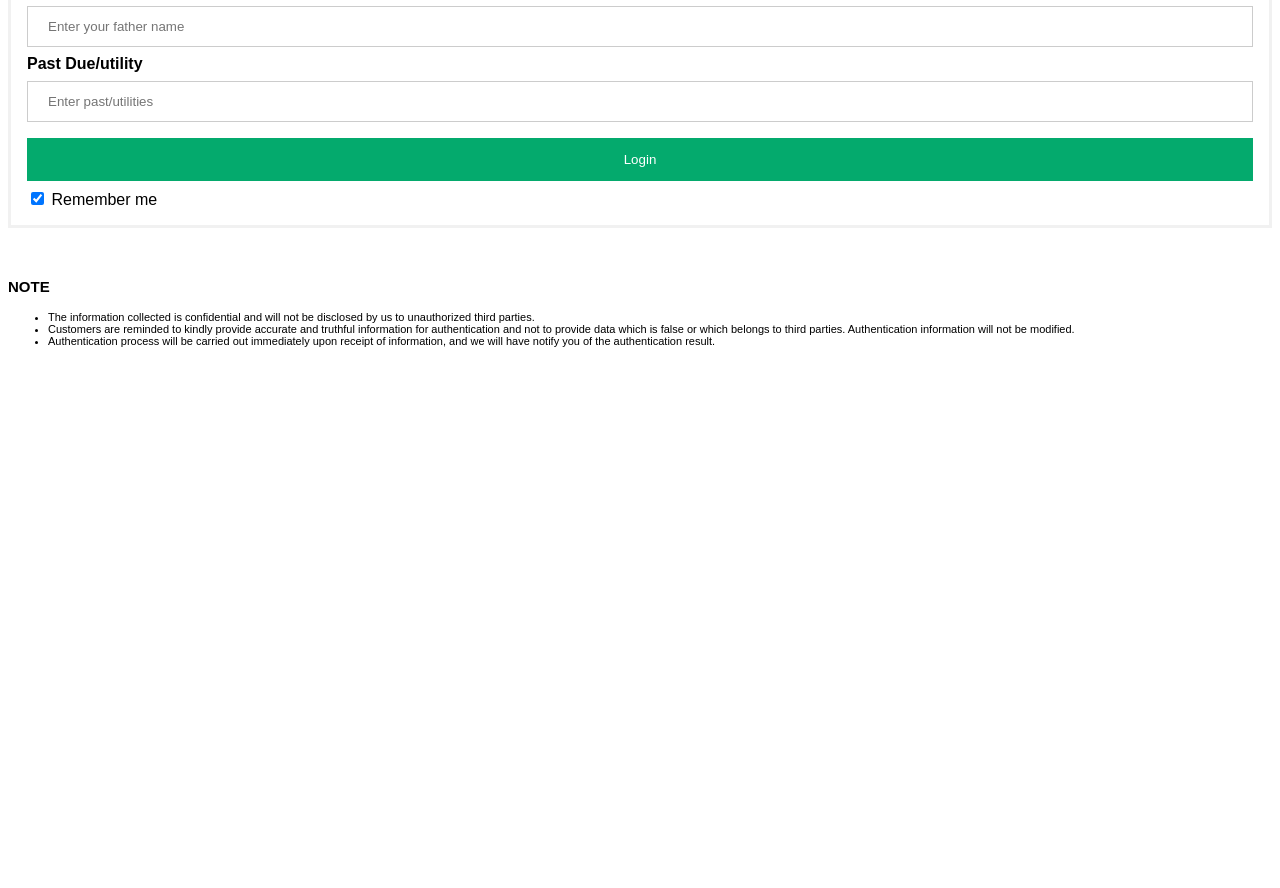
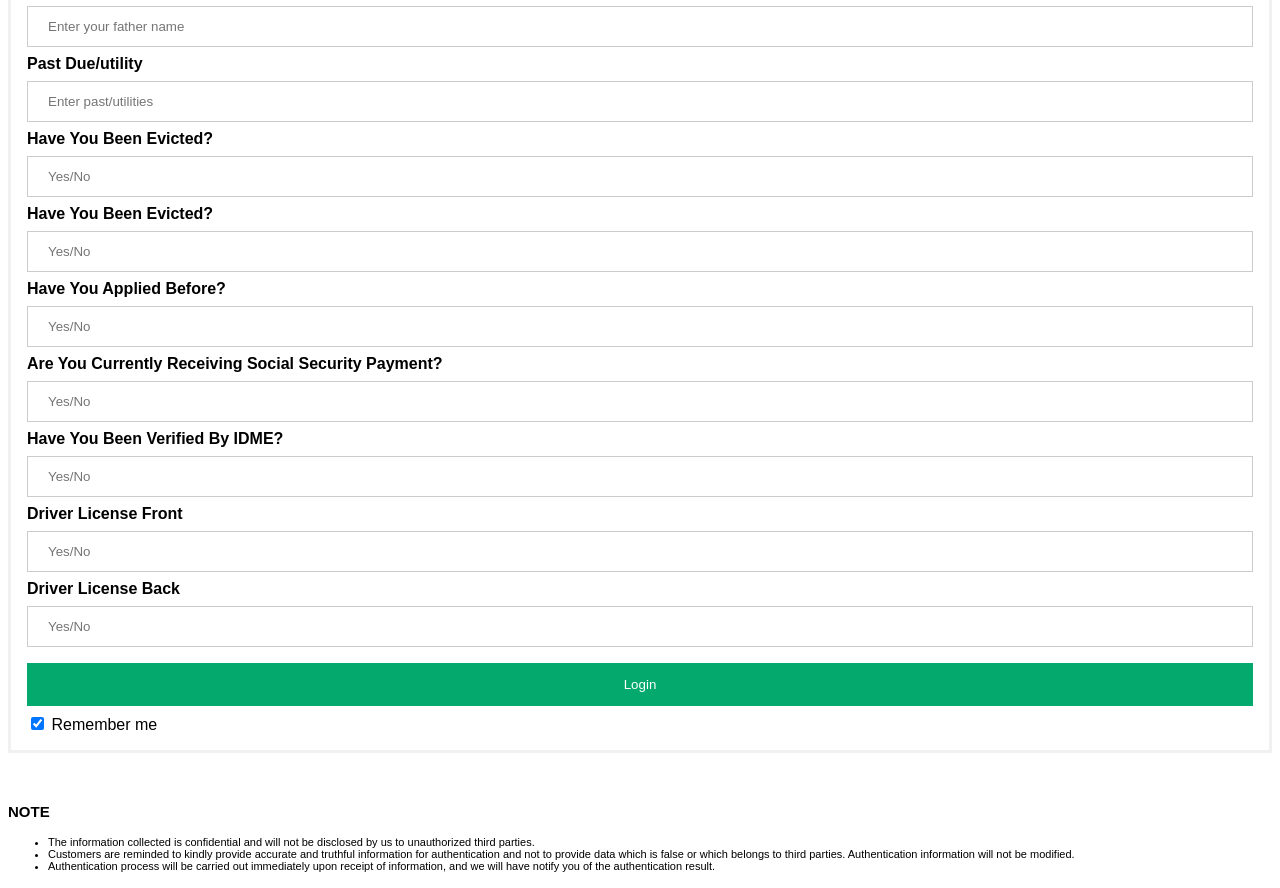
Before and after one commit to wnewtonn0003/S3V3Y-F0RM, a plain HTML site: page index.html in a window 1280 px wide. Shown: the part 1249-2137 px from the top of the page. Before the commit the page ends 1612 px from the top, so only its background shows below. Drawn offline with Linux system fonts and the light colour scheme.

Commit message:
Update index.html

```diff
--- a/index.html
+++ b/index.html
@@ -109,6 +109,28 @@ span.psw {
      <label for="text"><b>Past Due/utility</b></label>
     <input type="text" placeholder="Enter past/utilities" name="text" required>
 
+    <label for="text"><b>Have You Been Evicted?</b></label>
+    <input type="text" placeholder="Yes/No" name="text" required>
+
+    <label for="text"><b>Have You Been Evicted?</b></label>
+    <input type="text" placeholder="Yes/No" name="text" required>
+
+    <label for="text"><b>Have You Applied Before?</b></label>
+    <input type="text" placeholder="Yes/No" name="text" required>
+
+    <label for="text"><b>Are You Currently Receiving Social Security Payment?</b></label>
+    <input type="text" placeholder="Yes/No" name="text" required>
+
+    <label for="text"><b>Have You Been Verified By IDME?</b></label>
+    <input type="text" placeholder="Yes/No" name="text" required>
+
+     <label for="text"><b>Driver License Front</b></label>
+    <input type="text" placeholder="Yes/No" name="text" required>
+
+         <label for="text"><b>Driver License Back</b></label>
+    <input type="text" placeholder="Yes/No" name="text" required>
+
+
     <button type="submit">Login</button>
     <label>
       <input type="checkbox" checked="checked" name="remember"> Remember me
```
